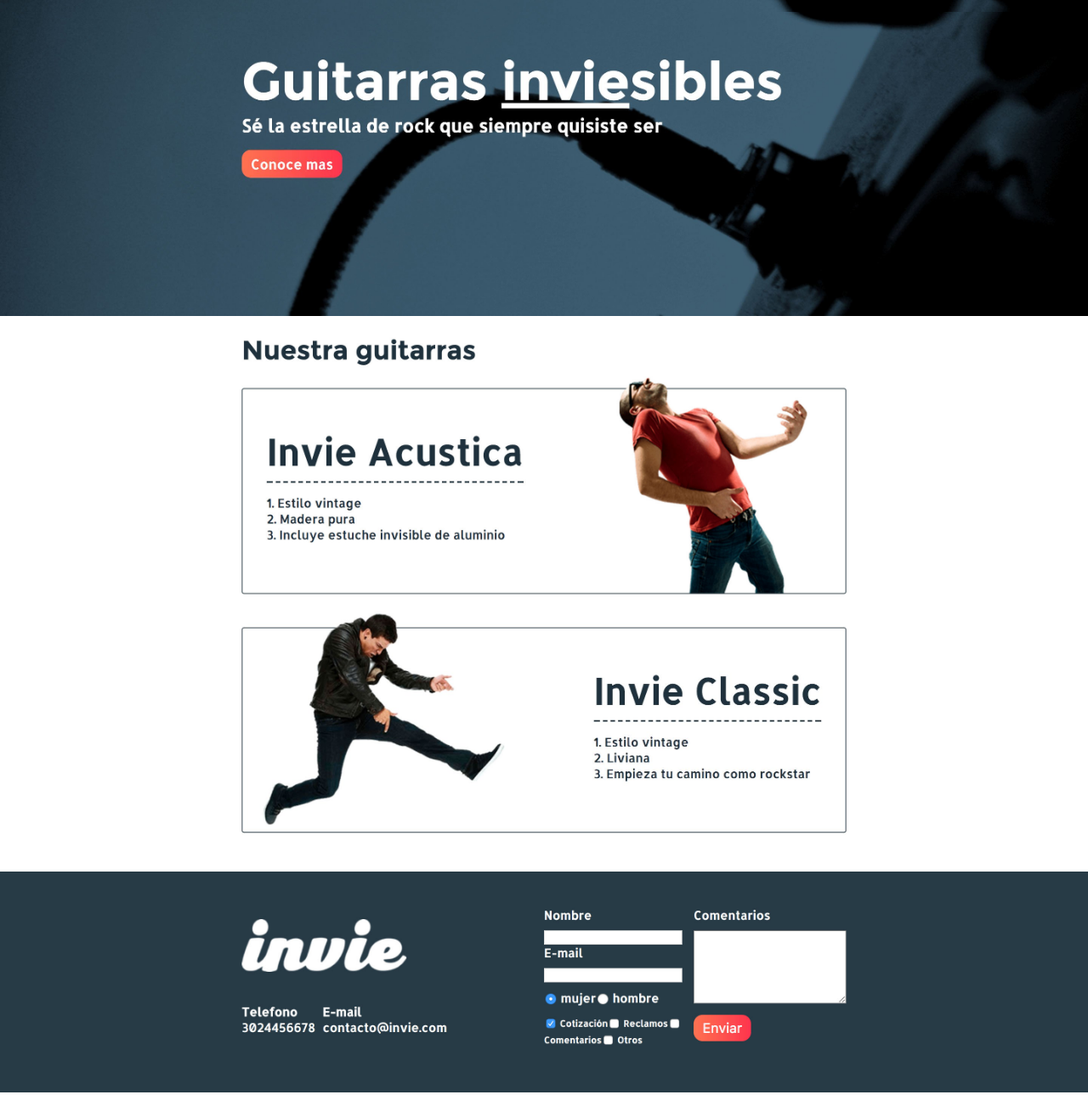
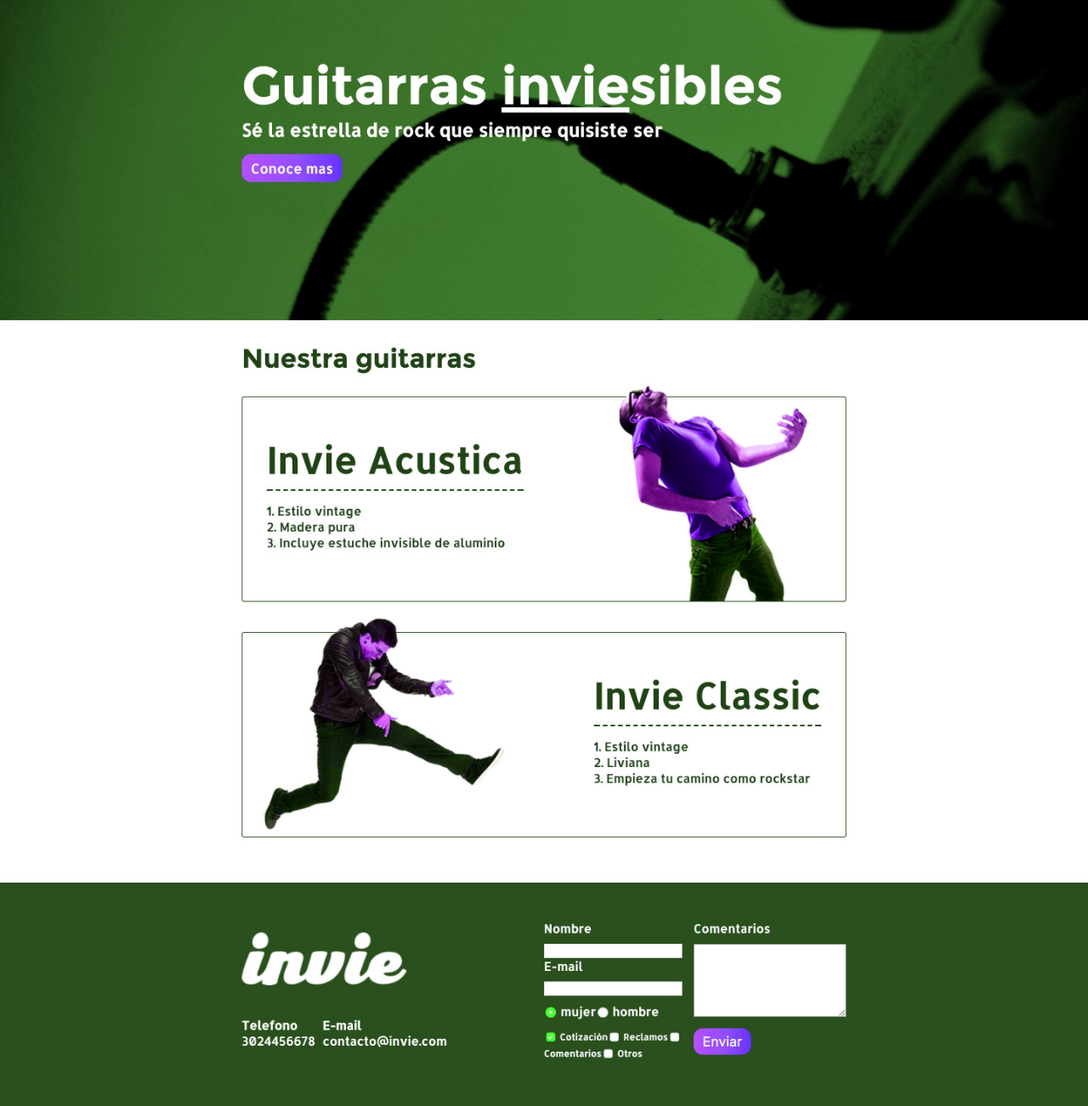
Before and after one commit to arodriguezDes/invie-github, a plain HTML site: page index.html in a window 1280 px wide. Shown: the part 103-1405 px from the top of the page at 85% size. Drawn offline with Linux system fonts and the light colour scheme.

Commit message:
agregando nueva version

```diff
--- a/index.html
+++ b/index.html
@@ -13,10 +13,6 @@
 	</style>
 </head>
 <body>
-	<img src="header.jpg">
-	<img src="hero.jpg">
-	<img src="acustica.jpg">
-	<img src="clasica.jpg">
-	<img src="footer.jpg">
+	<img src="nueva-version.jpg">
 </body>
 </html>
```
Also changed, not shown: nueva-version.jpg (added).
